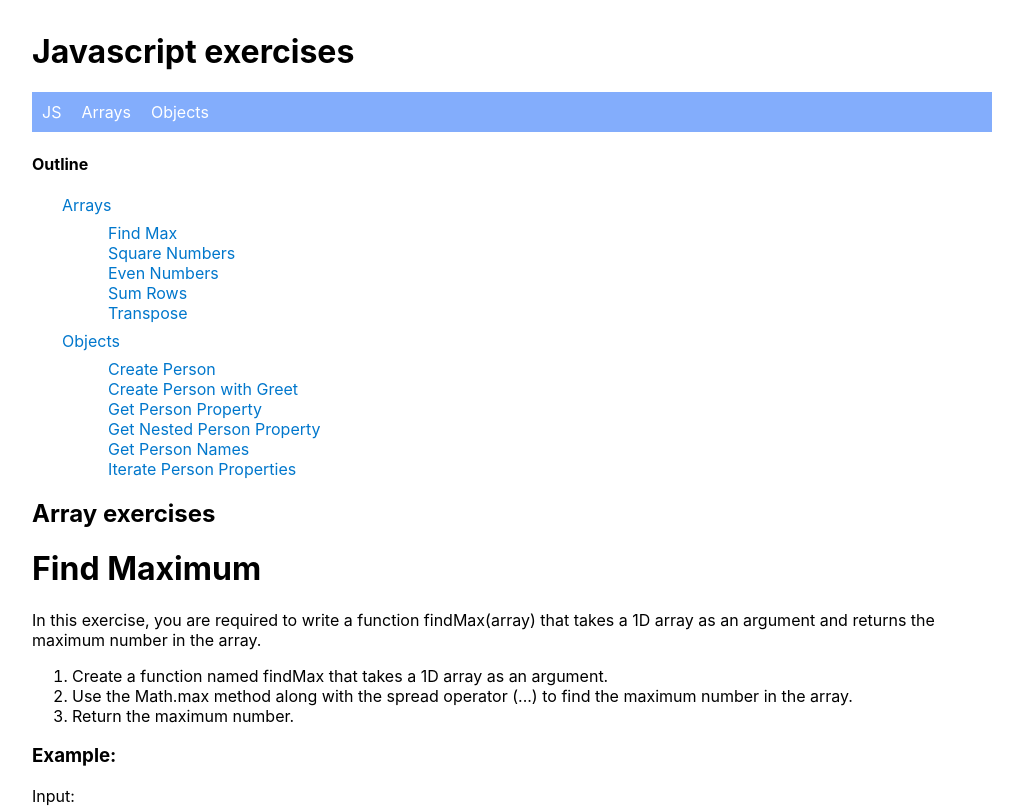
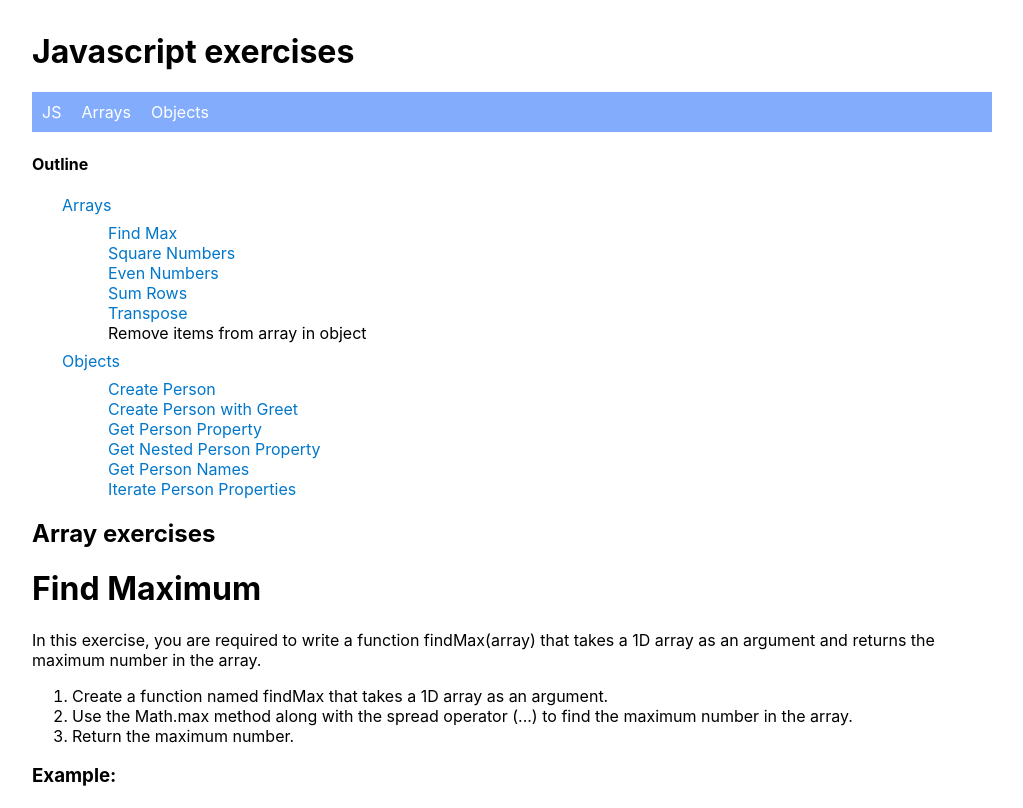
Before and after one commit to mantoone/js_exercises, a React (Create React App) app: page / in a window 1280 px wide. Shown: the top 808 px of the page, without its empty margins (128-1151 px from the left). Built offline with nearby package versions, Linux system fonts and the light colour scheme.

Commit message:
Add link

```diff
--- a/src/App.js
+++ b/src/App.js
@@ -69,6 +69,7 @@ function App() {
               <li><a href="#filter-even-numbers">Even Numbers</a></li>
               <li><a href="#sum-rows">Sum Rows</a></li>
               <li><a href="#matrix-transpose">Transpose</a></li>
+              <li><a href="#remove-items-from-array-in-object"></a>Remove items from array in object</li>
             </ul>
           </li>
           <li>
```
